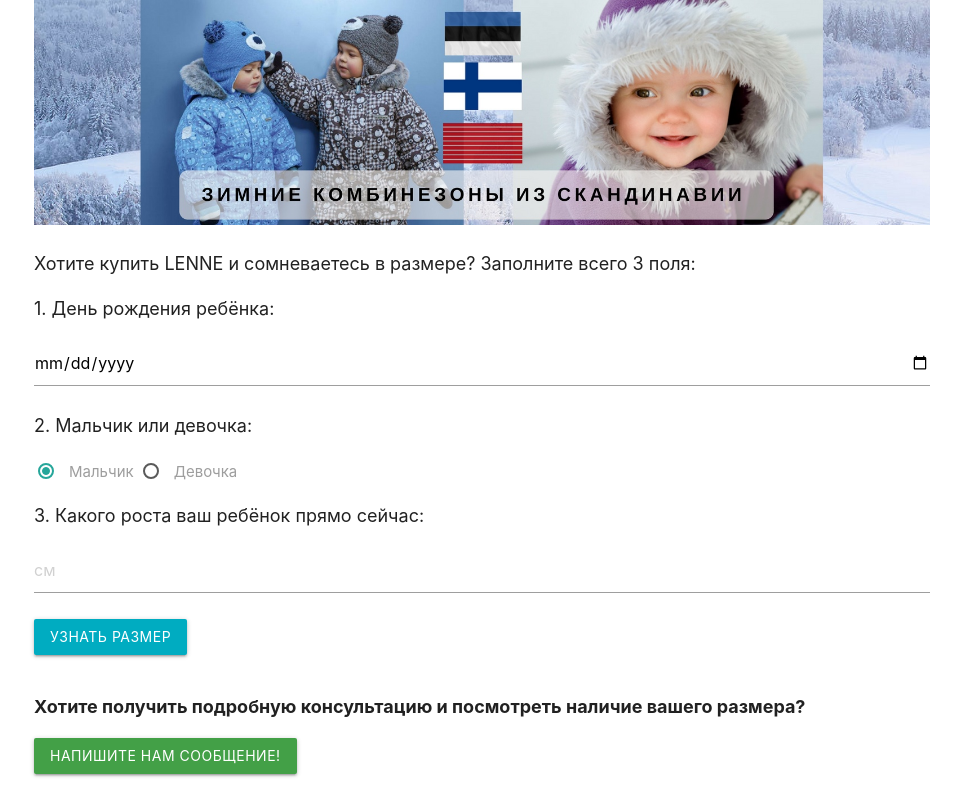
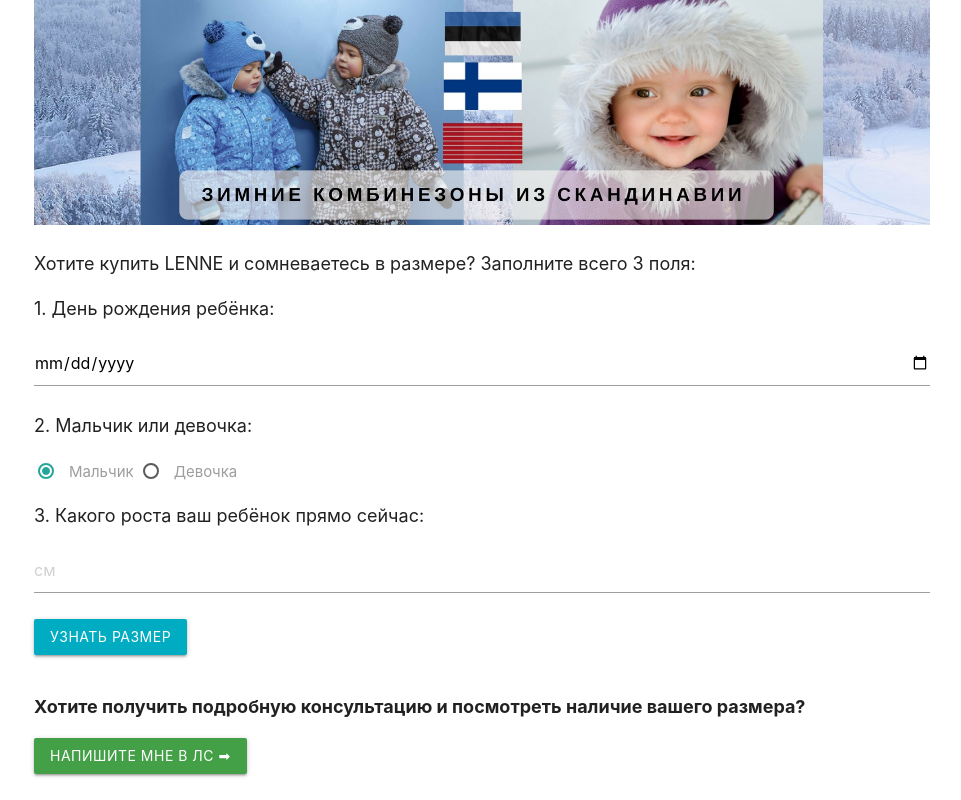
Before and after one commit to arraffi/arraffi.github.io, a plain HTML site: page nnlennesize/index.html in a window 1280 px wide. Shown: the whole page, without its empty margins (158-1119 px from the left). Drawn offline with nearby package versions, Linux system fonts and the light colour scheme; a script that the page names is missing.

Commit message:
vk заменено на лс

```diff
--- a/nnlennesize/index.html
+++ b/nnlennesize/index.html
@@ -8,10 +8,10 @@
 <script src="js/sizes.js"></script>
 <script src="js/main.js"></script>
 <link rel="stylesheet" href="https://cdnjs.cloudflare.com/ajax/libs/materialize/1.0.0-rc.2/css/materialize.min.css">
-<script type="text/javascript" src="https://vk.com/js/api/openapi.js?158"></script>
+<!---<script type="text/javascript" src="https://vk.com/js/api/openapi.js?158"></script>
 <script type="text/javascript">
 var widgetVK = VK.Widgets.CommunityMessages("vk_community_messages", 126873002, {widgetPosition: "left",buttonType: "no_button",tooltipButtonText: "Напишите в сообщения!"});
-</script>
+</script>--->
 <style>
 body{
 font-size: 120%;
@@ -50,7 +50,9 @@ font-size: 120%;
 </div>
 <div>
 <p><b>Хотите получить подробную консультацию и посмотреть наличие вашего размера?</b></p>
-<a href="#" class="waves-effect waves-light btn green darken-1" onclick="widgetVK.expand()">Напишите нам сообщение!</a><div id="vk_community_messages"></div>
+<a href="https://vk.com/write48906125" class="waves-effect waves-light btn green darken-1">Напишите мне в ЛС ➡</a>
+<!---<a class="waves-effect waves-light btn green darken-2" onclick="widgetVK.expand()">Или в сообщения группы</a><div id="vk_community_messages"></div>--->
+<br/>
 </div>
 </div>
 </body>
```
